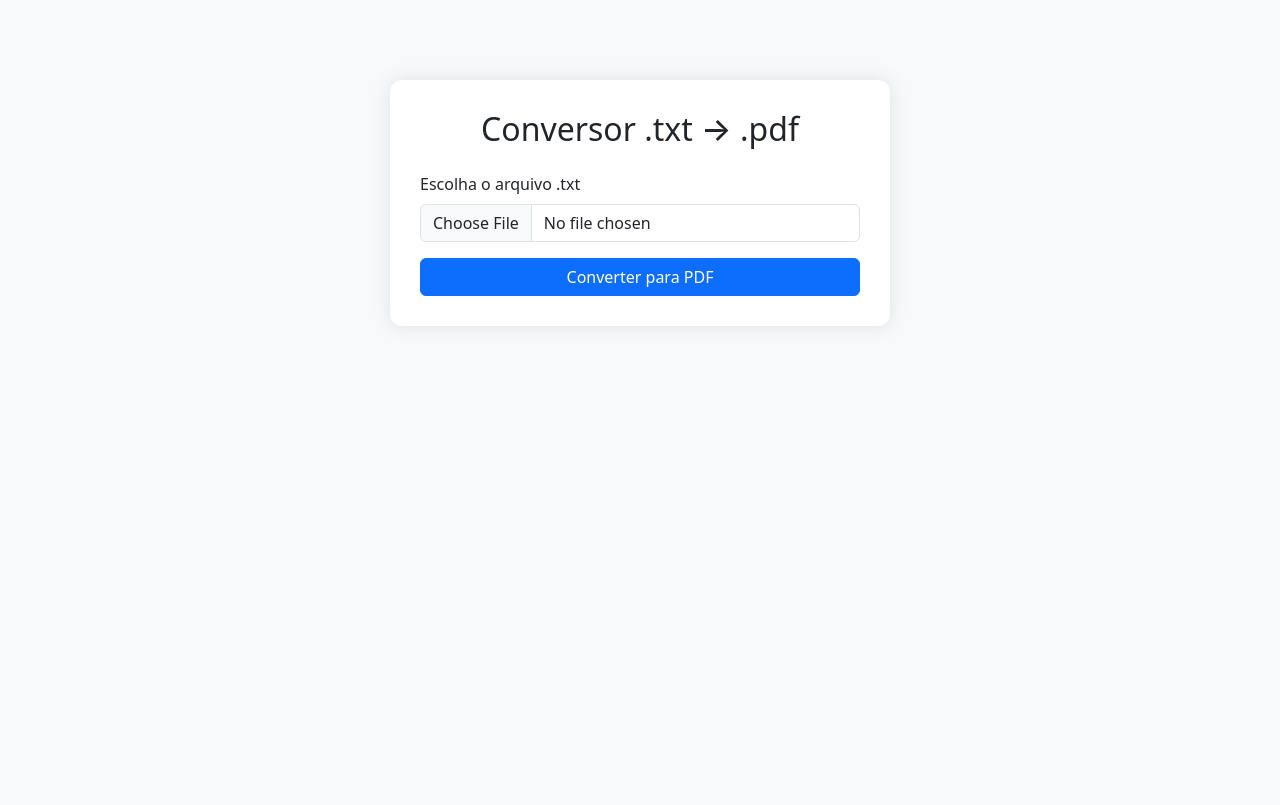
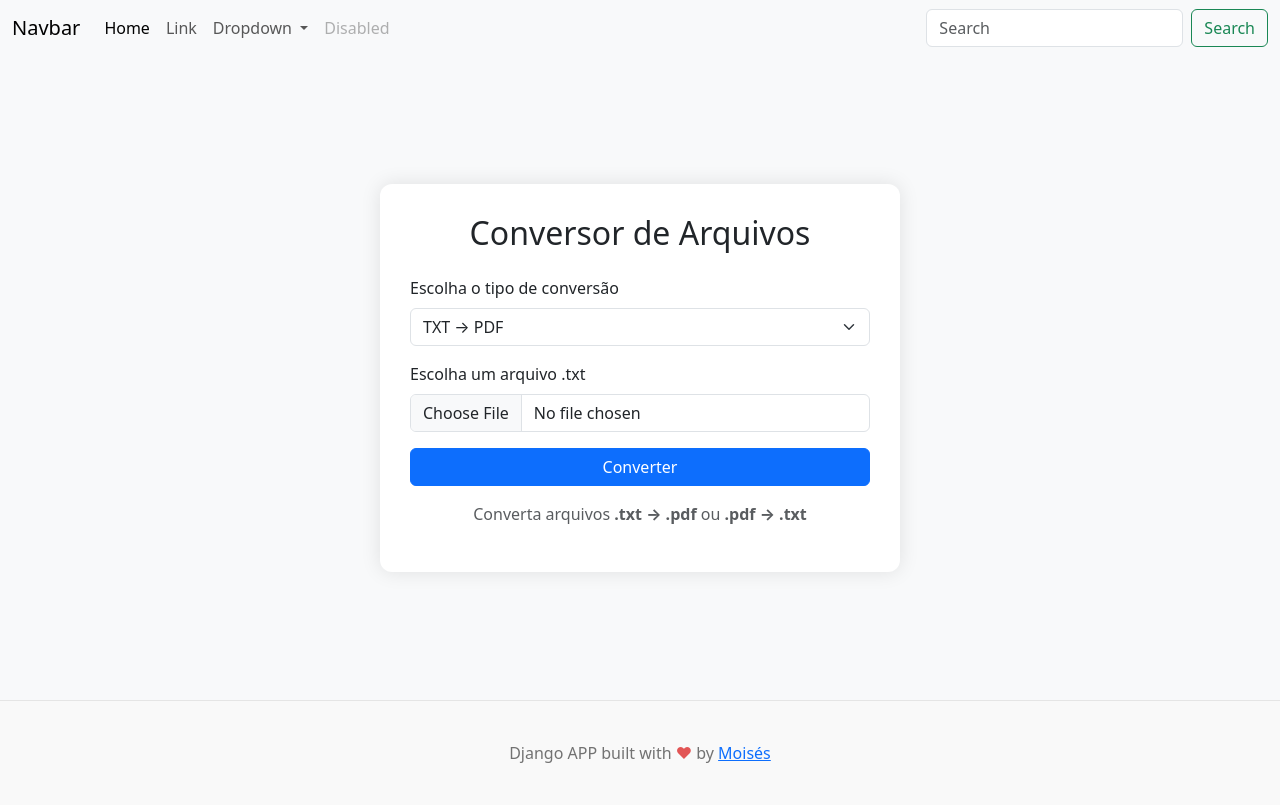
Before and after one commit to LinuxEater/conversor-de-arquivos-1.0, a Django app: page / in a window 1280 px wide. Before the commit the page ends 296 px from the top, so only its background shows below. Run offline with Django 5.2, Linux system fonts and the light colour scheme.

Commit message:
make some imporovements

```diff
--- a/conversor/static/conversor/css/style.css
+++ b/conversor/static/conversor/css/style.css
@@ -10,3 +10,44 @@ body {
     border-radius: 12px;
     box-shadow: 0 0 20px rgba(0,0,0,0.1);
 }
+
+.conversion-select {
+  display: flex;
+  justify-content: center;
+  align-items: center;
+  gap: 1rem;
+  margin-bottom: 1.5rem;
+}
+.conversion-select label {
+  cursor: pointer;
+  padding: 0.5rem 1.2rem;
+  border: 2px solid #0d6efd;
+  border-radius: 5px;
+  user-select: none;
+  font-weight: 600;
+  color: #0d6efd;
+  transition: background-color 0.3s, color 0.3s;
+}
+.conversion-select input[type="radio"] {
+  display: none;
+}
+.conversion-select input[type="radio"]:checked + label {
+  background-color: #0d6efd;
+  color: white;
+}
+.arrow {
+  font-size: 2rem;
+  color: #0d6efd;
+  user-select: none;
+}
+
+.app-footer {
+  padding: 2.5rem 0 !important;
+  color: #727272 !important;
+  text-align: center !important;
+  background-color: #f9f9f9 !important;
+  border-top: .05rem solid #e5e5e5 !important;
+}
+.app-footer p:last-child {
+  margin-bottom: 0 !important;
+}
--- a/conversor/static/conversor/js/script.js
+++ b/conversor/static/conversor/js/script.js
@@ -1,3 +1,36 @@
 document.addEventListener('DOMContentLoaded', () => {
-    console.log("Conversor pronto!");
+    console.alert("Conversor pronto!");
 });
+
+const selectConversao = document.getElementById('tipoConversao');
+const fileInput = document.getElementById('arquivo');
+const labelArquivo = document.getElementById('label-arquivo');
+
+function updateAcceptAndLabel() {
+  const selected = selectConversao.value;
+  switch(selected) {
+    case 'txt-pdf':
+      fileInput.accept = '.txt';
+      labelArquivo.textContent = 'Escolha um arquivo .txt';
+      break;
+    case 'pdf-txt':
+      fileInput.accept = '.pdf';
+      labelArquivo.textContent = 'Escolha um arquivo .pdf';
+      break;
+    case 'docx-pdf':
+      fileInput.accept = '.docx';
+      labelArquivo.textContent = 'Escolha um arquivo .docx';
+      break;
+    case 'pdf-docx':
+      fileInput.accept = '.pdf';
+      labelArquivo.textContent = 'Escolha um arquivo .pdf';
+      break;
+    default:
+      fileInput.accept = '';
+      labelArquivo.textContent = 'Escolha um arquivo compatível';
+  }
+  fileInput.value = ''; // limpa seleção anterior
+}
+
+selectConversao.addEventListener('change', updateAcceptAndLabel);
+updateAcceptAndLabel();
--- /dev/null
+++ b/conversor/templates/base.html
@@ -0,0 +1,62 @@
+{% load static %}
+<!DOCTYPE html>
+<html>
+    <head>
+        <meta charset="utf-8">
+        <meta http-equiv="X-UA-Compatible" content="IE=edge">
+        <title></title>
+        <meta name="description" content="">
+        <link href="https://cdn.jsdelivr.net/npm/bootstrap@5.3.7/dist/css/bootstrap.min.css" rel="stylesheet" integrity="sha384-LN+7fdVzj6u52u30Kp6M/trliBMCMKTyK833zpbD+pXdCLuTusPj697FH4R/5mcr" crossorigin="anonymous">
+        <script src="https://cdn.jsdelivr.net/npm/bootstrap@5.3.7/dist/js/bootstrap.bundle.min.js" integrity="sha384-ndDqU0Gzau9qJ1lfW4pNLlhNTkCfHzAVBReH9diLvGRem5+R9g2FzA8ZGN954O5Q" crossorigin="anonymous" defer></script>
+        <meta name="viewport" content="width=device-width, initial-scale=1">
+        <link rel="stylesheet" href="{% static 'conversor/css/style.css' %}">
+    </head>
+    <body>
+
+<nav class="navbar navbar-expand-lg bg-body-tertiary">
+  <div class="container-fluid">
+    <a class="navbar-brand" href="#">Navbar</a>
+    <button class="navbar-toggler" type="button" data-bs-toggle="collapse" data-bs-target="#navbarSupportedContent" aria-controls="navbarSupportedContent" aria-expanded="false" aria-label="Toggle navigation">
+      <span class="navbar-toggler-icon"></span>
+    </button>
+    <div class="collapse navbar-collapse" id="navbarSupportedContent">
+      <ul class="navbar-nav me-auto mb-2 mb-lg-0">
+        <li class="nav-item">
+          <a class="nav-link active" aria-current="page" href="#">Home</a>
+        </li>
+        <li class="nav-item">
+          <a class="nav-link" href="#">Link</a>
+        </li>
+        <li class="nav-item dropdown">
+          <a class="nav-link dropdown-toggle" href="#" role="button" data-bs-toggle="dropdown" aria-expanded="false">
+            Dropdown
+          </a>
+          <ul class="dropdown-menu">
+            <li><a class="dropdown-item" href="#">Action</a></li>
+            <li><a class="dropdown-item" href="#">Another action</a></li>
+            <li><hr class="dropdown-divider"></li>
+            <li><a class="dropdown-item" href="#">Something else here</a></li>
+          </ul>
+        </li>
+        <li class="nav-item">
+          <a class="nav-link disabled" aria-disabled="true">Disabled</a>
+        </li>
+      </ul>
+      <form class="d-flex" role="search">
+        <input class="form-control me-2" type="search" placeholder="Search" aria-label="Search"/>
+        <button class="btn btn-outline-success" type="submit">Search</button>
+      </form>
+    </div>
+  </div>
+</nav>
+
+{% block content %}
+
+{% endblock %}
+
+<footer class="app-footer">
+  <p>Django APP built with <span style="color: #e25555;">&hearts;</span> by <a href="https://github.com/LinuxEater" target="_blank">Moisés</a></p>
+</footer>
+        <script src="" async defer></script>
+    </body>
+</html>
--- a/conversor/templates/converter.html
+++ b/conversor/templates/converter.html
@@ -1,27 +1,48 @@
+{% extends 'base.html' %}
 {% load static %}
-<!DOCTYPE html>
-<html lang="pt-br">
-<head>
-    <meta charset="UTF-8">
-    <title>Conversor TXT → PDF</title>
-    <link href="https://cdn.jsdelivr.net/npm/bootstrap@5.3.0/dist/css/bootstrap.min.css" rel="stylesheet">
-    <link rel="stylesheet" href="{% static 'conversor/css/style.css' %}">
-</head>
+{% block content %}
+
 <body>
-<div class="container">
-    <div class="converter-box">
-        <h2 class="text-center mb-4">Conversor .txt → .pdf</h2>
-        <form method="POST" enctype="multipart/form-data">
-            {% csrf_token %}
-            <div class="mb-3">
-                <label for="arquivo" class="form-label">Escolha o arquivo .txt</label>
-                <input type="file" class="form-control" name="arquivo" id="arquivo" accept=".txt" required>
-            </div>
-            <button type="submit" class="btn btn-primary w-100">Converter para PDF</button>
-        </form>
+  <div class="container py-5">
+    <div class="converter-box mx-auto" style="max-width: 520px;">
+      <h2 class="text-center mb-4">Conversor de Arquivos</h2>
+
+      <form method="POST" enctype="multipart/form-data" id="form-conversor">
+        {% csrf_token %}
+        <div class="mb-3">
+          <label for="tipoConversao" class="form-label">Escolha o tipo de conversão</label>
+          <select class="form-select" id="tipoConversao" name="conversao" required>
+            <option value="txt-pdf" selected>TXT → PDF</option>
+            <option value="pdf-txt">PDF → TXT</option>
+            <option value="docx-pdf">DOCX → PDF</option>
+            <option value="pdf-docx">PDF → DOCX</option>
+            <!-- Futuras opções -->
+            <!-- <option value="jpg-png">JPG → PNG</option> -->
+          </select>
+        </div>
+
+        <div class="mb-3">
+          <label for="arquivo" class="form-label" id="label-arquivo">Escolha um arquivo .txt</label>
+          <input
+            type="file"
+            class="form-control"
+            name="arquivo"
+            id="arquivo"
+            accept=".txt"
+            required
+          />
+        </div>
+
+        <button type="submit" class="btn btn-primary w-100" id="btn-converter">
+          Converter
+        </button>
+      </form>
+
+      <p class="text-muted text-center mt-3">
+        Converta arquivos <strong>.txt → .pdf</strong> ou <strong>.pdf → .txt</strong>
+      </p>
     </div>
-</div>
+  </div>
 
 <script src="{% static 'conversor/js/script.js' %}"></script>
-</body>
-</html>
+{% endblock content %}
--- a/conversor/urls.py
+++ b/conversor/urls.py
@@ -2,5 +2,6 @@ from django.urls import path
 from . import views
 
 urlpatterns = [
-    path('', views.converter_txt_pdf, name='converter'),
+    path('', views.converter, name='converter'),
+    path('about/', views.converter, name='about'),
 ]
--- a/conversor/views.py
+++ b/conversor/views.py
@@ -1,36 +1,88 @@
+import os
+from io import BytesIO
+import tempfile
 from django.shortcuts import render
-import os
+from django.http import HttpResponse, FileResponse
 from django.conf import settings
+import fitz  # PyMuPDF para ler PDF
+from reportlab.pdfgen import canvas
 from reportlab.pdfbase import pdfmetrics
 from reportlab.pdfbase.ttfonts import TTFont
-from reportlab.pdfgen import canvas
-from django.http import HttpResponse
-from io import BytesIO
-from django.shortcuts import render
+from docx import Document
+from pdf2docx import Converter
 
-def converter_txt_pdf(request):
+def converter(request):
     if request.method == 'POST' and request.FILES.get('arquivo'):
-        txt_file = request.FILES['arquivo']
-        content = txt_file.read().decode('utf-8')
+        arquivo = request.FILES['arquivo']
+        tipo_conversao = request.POST.get('conversao')
+        nome = arquivo.name.lower()
 
-        buffer = BytesIO()
-        c = canvas.Canvas(buffer)
+        # Caminho absoluto da fonte TTF
+        font_path = os.path.join(settings.BASE_DIR, 'fonts', 'dejavu-fonts-ttf-2.37', 'ttf', 'DejaVuSans.ttf')
 
-        font_path = os.path.join(settings.BASE_DIR, 'fonts', 'dejavu-fonts-ttf-2.37', 'ttf', 'DejaVuSans.ttf')
-        pdfmetrics.registerFont(TTFont('DejaVuSans', font_path))
-        c.setFont('DejaVuSans', 12)
+        if tipo_conversao == 'txt-pdf' and nome.endswith('.txt'):
+            content = arquivo.read().decode('utf-8')
+            buffer = BytesIO()
+            c = canvas.Canvas(buffer)
+            pdfmetrics.registerFont(TTFont('DejaVuSans', font_path))
+            c.setFont('DejaVuSans', 12)
+            textobject = c.beginText(40, 800)
+            for line in content.splitlines():
+                textobject.textLine(line)
+            c.drawText(textobject)
+            c.showPage()
+            c.save()
+            buffer.seek(0)
+            return HttpResponse(buffer, content_type='application/pdf', headers={
+                'Content-Disposition': 'attachment; filename="convertido.pdf"'
+            })
 
-        textobject = c.beginText(40, 800)
-        for line in content.splitlines():
-            textobject.textLine(line)
-        c.drawText(textobject)
+        elif tipo_conversao == 'pdf-txt' and nome.endswith('.pdf'):
+            buffer = BytesIO(arquivo.read())
+            texto = ''
+            with fitz.open(stream=buffer, filetype="pdf") as pdf:
+                for page in pdf:
+                    texto += page.get_text()
+            return HttpResponse(texto, content_type='text/plain; charset=utf-8', headers={
+                'Content-Disposition': 'attachment; filename="convertido.txt"'
+            })
 
-        c.showPage()
-        c.save()
+        elif tipo_conversao == 'docx-pdf' and nome.endswith('.docx'):
+            docx_bytes = arquivo.read()
+            doc = Document(BytesIO(docx_bytes))
+            buffer = BytesIO()
+            c = canvas.Canvas(buffer)
+            pdfmetrics.registerFont(TTFont('DejaVuSans', font_path))
+            c.setFont('DejaVuSans', 12)
+            textobject = c.beginText(40, 800)
+            for para in doc.paragraphs:
+                textobject.textLine(para.text)
+            c.drawText(textobject)
+            c.showPage()
+            c.save()
+            buffer.seek(0)
+            return HttpResponse(buffer, content_type='application/pdf', headers={
+                'Content-Disposition': 'attachment; filename="convertido.pdf"'
+            })
 
-        buffer.seek(0)
-        response = HttpResponse(buffer, content_type='application/pdf')
-        response['Content-Disposition'] = 'attachment; filename="convertido.pdf"'
-        return response
+        elif tipo_conversao == 'pdf-docx' and nome.endswith('.pdf'):
+            pdf_bytes = arquivo.read()
+            with tempfile.NamedTemporaryFile(suffix=".pdf") as tmp_pdf:
+                tmp_pdf.write(pdf_bytes)
+                tmp_pdf.flush()  # garante escrita no disco
+
+                converter = Converter(tmp_pdf.name)
+                buffer_docx = BytesIO()
+                converter.convert(buffer_docx)
+                converter.close()
+                buffer_docx.seek(0)
+                return FileResponse(buffer_docx, as_attachment=True, filename='convertido.docx')
+
+        else:
+            return HttpResponse("Formato ou tipo de conversão inválido. Verifique seu arquivo e a opção selecionada.")
 
     return render(request, 'converter.html')
+
+
+def about(request):
+    return render(request, 'about.html')
```
Also changed, not shown: conversor/templates/about.html (added), conversor/templates/planos.html (added).
